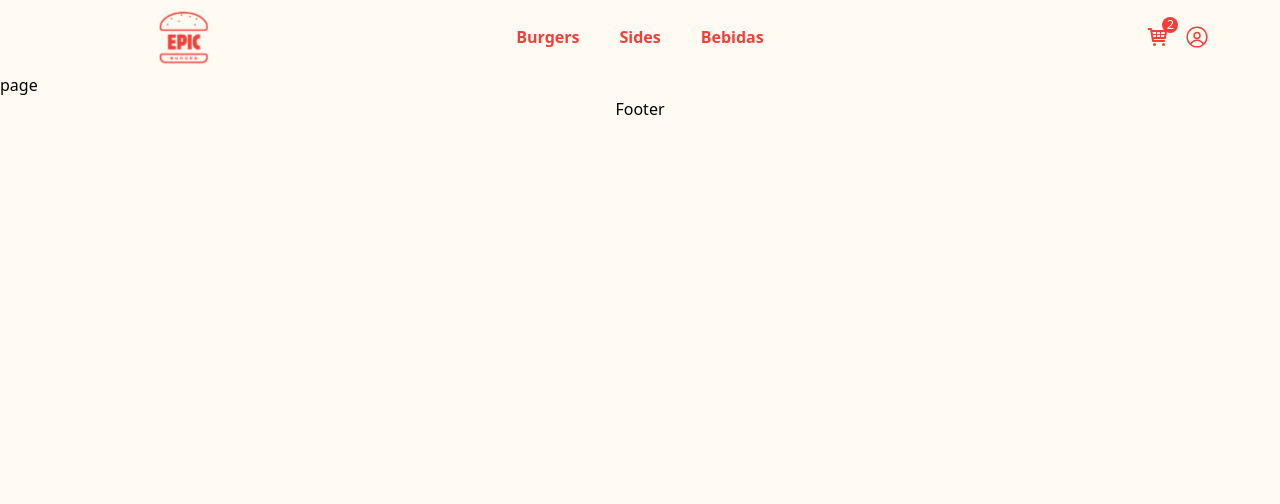
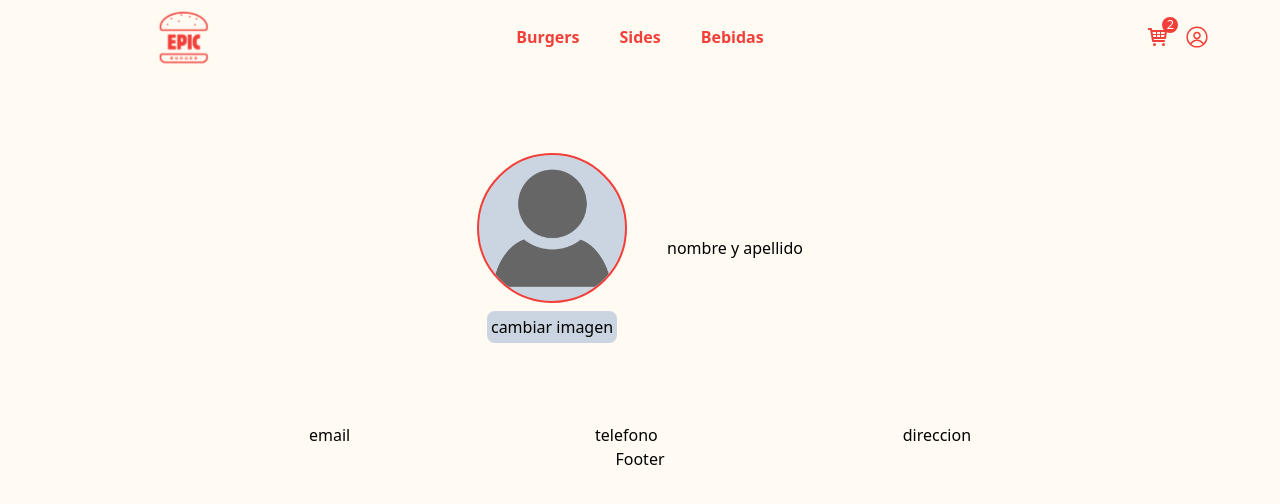
Before and after one commit to emanuelpps/epic-burger-WEB, a Next.js app: page /profile in a window 1280 px wide. Shown: the top 504 px of the page. Built offline with nearby package versions, Linux system fonts and the light colour scheme.

Commit message:
feat:added profile section

```diff
--- /dev/null
+++ b/app/profile/components/ProfileHeader.tsx
@@ -0,0 +1,7 @@
+import React from "react";
+
+const ProfileHeader = () => {
+  return <div id="profile-header">ProfileHeader</div>;
+};
+
+export default ProfileHeader;
--- /dev/null
+++ b/app/profile/favoritos/pages.tsx
@@ -0,0 +1,11 @@
+import React from 'react'
+
+type Props = {}
+
+const pages = (props: Props) => {
+  return (
+    <div>pages</div>
+  )
+}
+
+export default pages
--- /dev/null
+++ b/app/profile/layout.tsx
@@ -0,0 +1,11 @@
+import React, { ReactNode } from "react";
+
+interface LayoutProps {
+  children: ReactNode;
+}
+
+const Layout: React.FC<LayoutProps> = ({ children }) => {
+  return <div className="flex h-[90%]">{children}</div>;
+};
+
+export default Layout;
--- a/app/profile/page.tsx
+++ b/app/profile/page.tsx
@@ -1,11 +1,45 @@
-import React from 'react'
+import React from "react";
+import avatarImage from "@/public/assets/images/avatar.png";
+import Image from "next/image";
 
-type Props = {}
+const page = () => {
+  return (
+    <div
+      id="profile-page"
+      className="flex w-full justify-center items-center flex-col bg-[#FFFBF2]"
+    >
+      <div
+        id="profile"
+        className="flex w-[90%] gap-10 mt-20 items-center justify-center"
+      >
+        <div className="flex items-center justify-center">
+          <div className="flex flex-col items-center justify-center gap-2">
+            <Image
+              src={avatarImage}
+              width={150}
+              height={150}
+              alt="avatar image"
+              className="bg-slate-300 rounded-full border-2 border-primary p-0"
+            />
+            <div className="flex justify-center items-center">
+              <button className="bg-slate-300 p-1 rounded-lg">
+                cambiar imagen
+              </button>
+            </div>
+          </div>
+        </div>
+        <div>nombre y apellido</div>
+      </div>
+      <div
+        id="profile-data"
+        className="flex w-[90%] justify-evenly items-center mt-20"
+      >
+        <div>email</div>
+        <div>telefono</div>
+        <div>direccion</div>
+      </div>
+    </div>
+  );
+};
 
-const page = (props: Props) => {
-  return (
-    <div>page</div>
-  )
-}
-
-export default page
+export default page;
```
Also changed, not shown: public/assets/images/avatar.png (added).
